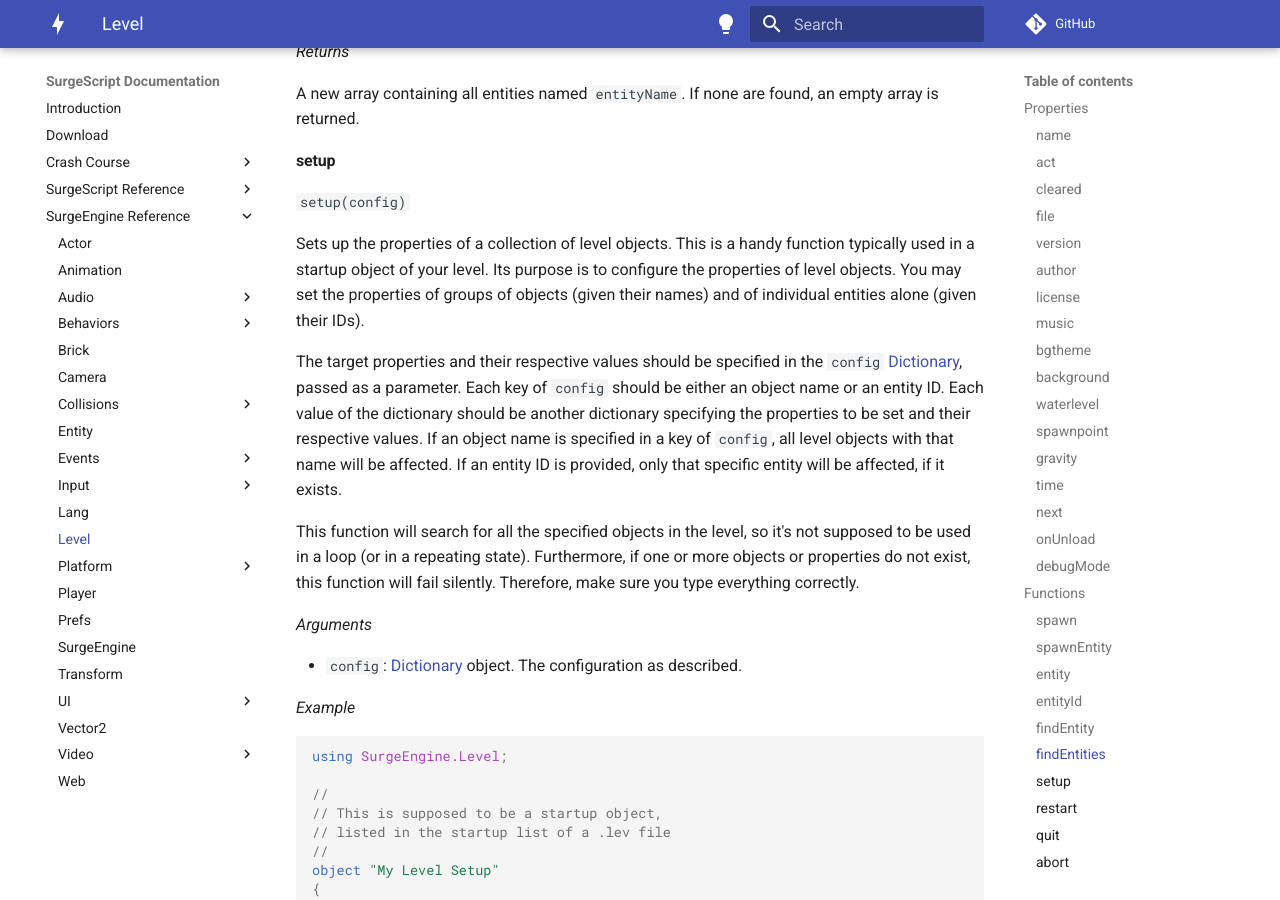
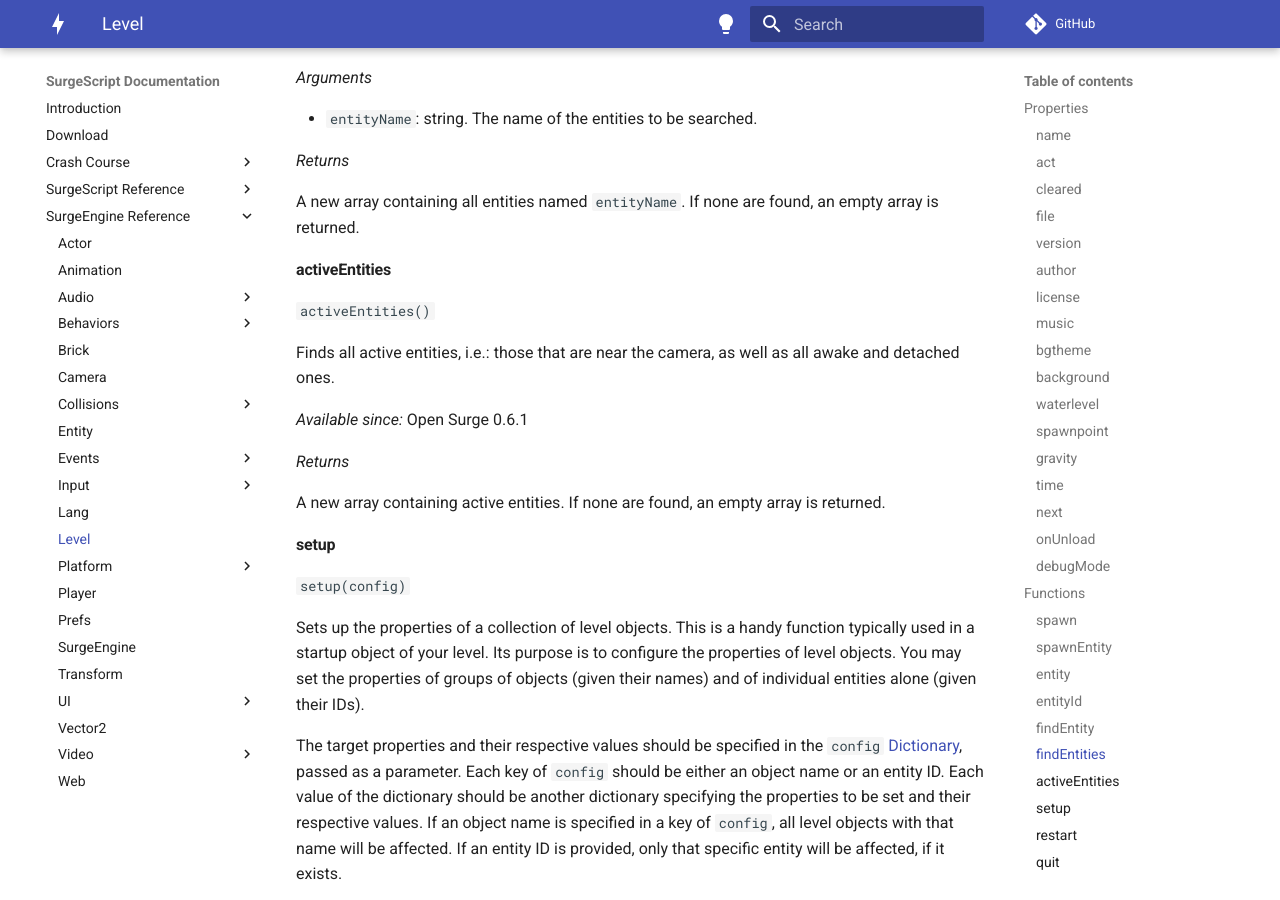
Before and after one commit to alemart/surgescript, an MkDocs documentation site: the page built from docs/engine/level.md, in a window 1280 px wide and 900 px high, scrolled down 6517 px. Built offline with MkDocs 1.6.1 and Material for MkDocs 9.7.7, drawn with Linux system fonts in a browser that asks for light colours; comment, search, counter and statistics services are not loaded; some of the changed text lies outside the part shown.

Commit message:
Docs: add Level.activeEntities(). Add notes to Level.spawn() and to Level.spawnEntity()

```diff
--- a/docs/engine/level.md
+++ b/docs/engine/level.md
@@ -181,6 +181,8 @@
 
 Spawns an object as a child of Level. Such objects won't be garbage collected.
 
+Use [spawnEntity](#spawnentity) instead if you intend to spawn an [entity](/engine/entity).
+
 *Arguments*
 
 * `objectName`: string. The name of the object to be spawned.
@@ -194,6 +196,8 @@
 `spawnEntity(objectName, position)`
 
 Spawns an [entity](/engine/entity) named `objectName` at a certain `position`. The entity won't be garbage collected, as in [spawn](#spawn).
+
+*Note:* the spawned entity will be a [descendant](/tutorials/object_tree), but not a direct child of Level since Open Surge 0.6.1.
 
 *Arguments*
 
@@ -300,6 +304,18 @@
 *Returns*
 
 A new array containing all entities named `entityName`. If none are found, an empty array is returned.
+
+#### activeEntities
+
+`activeEntities()`
+
+Finds all active entities, i.e.: those that are near the camera, as well as all awake and detached ones.
+
+*Available since:* Open Surge 0.6.1
+
+*Returns*
+
+A new array containing active entities. If none are found, an empty array is returned.
 
 #### setup
 
```
